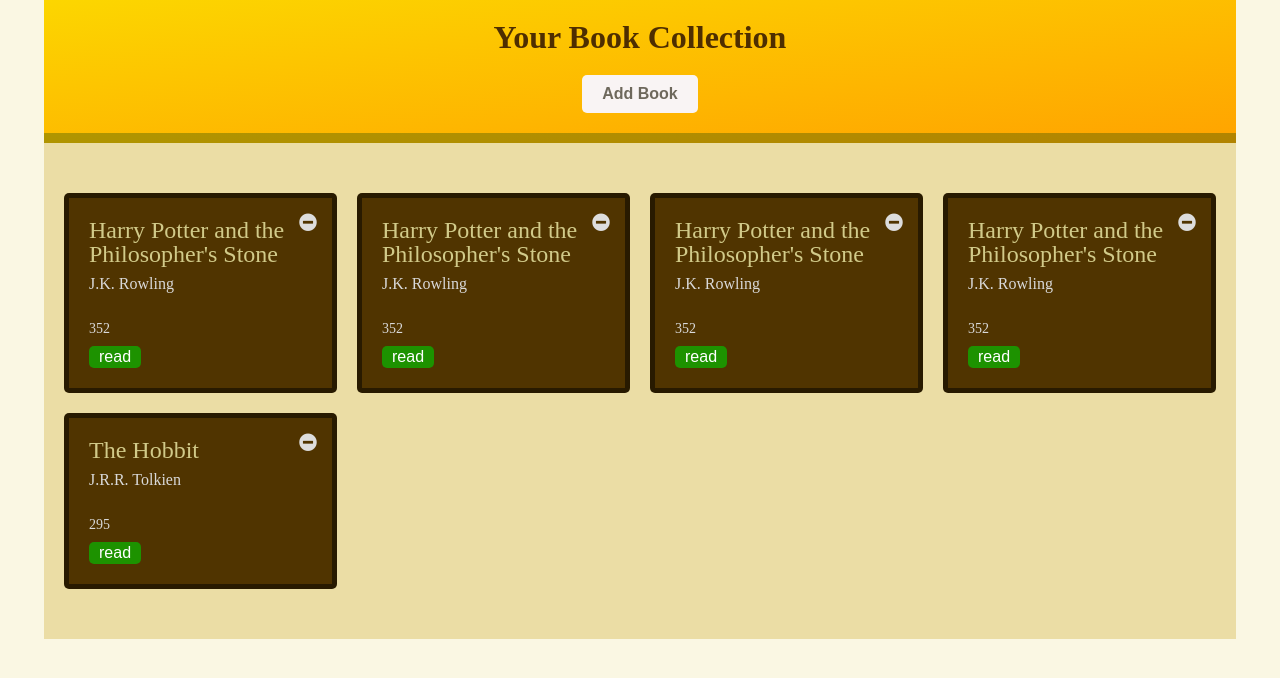
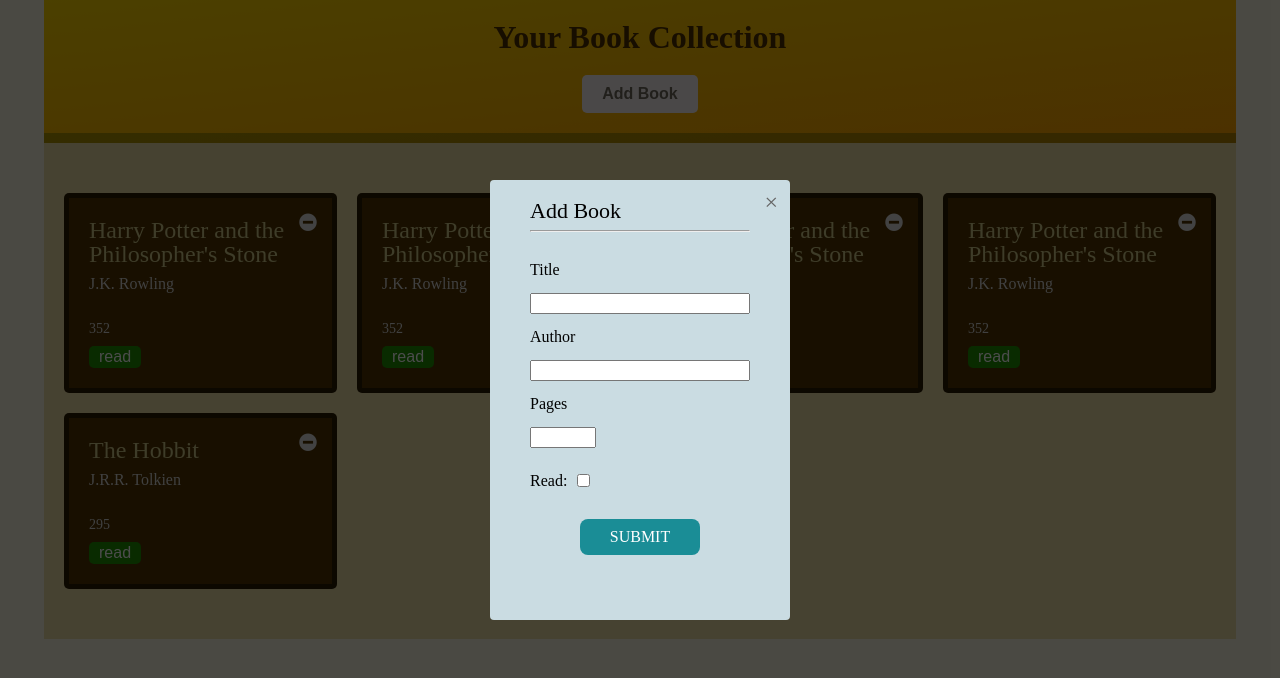
Before and after one commit to AdePrieelle/library-app, a plain HTML site: page index.html in a window 1280 px wide. Both pictures are taken after a click on the button "Add Book". Drawn offline with Linux system fonts and the light colour scheme.

Commit message:
Add modal form new book

```diff
--- a/index.html
+++ b/index.html
@@ -27,6 +27,52 @@
 
     </div>
 
+    <!-- Modal Section -->
+    <div class="bg-modal">
+      <div class="modal-content">
+        <div class="close">&times</div>
+        <div class="modal-content-title">Add Book</div>
+        <hr class="hr-line-form">
+        <form action="">
+          <fieldset>
+            <label for="title" class="label-title">
+              Title
+            </label>
+            <div class="inputtitle">
+              <input type="text" name="title" id="title">
+            </div>
+          </fieldset>
+          <fieldset>
+            <label for="author" class="label-author">
+              Author
+            </label>
+            <div class="inputauthor">
+              <input type="text" name="author" id="author">
+            </div>
+          </fieldset>
+          <fieldset class="fieldset-pages">
+            <label for="pages" class="label-pages">
+              Pages
+            </label>
+            <div class="inputpages">
+              <input type="number" name="pages" id="pages" min="1">
+            </div>
+          </fieldset>
+          <fieldset class="fieldset-read">
+            <label for="read" class="label-read">
+              Read:
+            </label>
+            <div class="inputread">
+              <input type="checkbox" name="read" id="read" class="inputread-input">
+            </div>
+        </fieldset>
+        <div class="add-new-book-submit">
+          <a class="add-new-book-submit-link" href="">SUBMIT</a>
+        </div>
+        </form>
+      </div>
+    </div>
+
 
 
   </body>
--- a/resources/css/main.scss
+++ b/resources/css/main.scss
@@ -34,6 +34,8 @@
 	background-color: #ebdda5;
 }
 
+// Header and button
+
 .wrapper-header-button {
 	width: 100%;
 	display: flex;
@@ -65,6 +67,8 @@
 		}
 	}
 }
+
+// Grid books
 
 .grid-books {
 	margin: 50px 20px;
@@ -131,11 +135,90 @@
 				font-size: 18px;
 			}
 			.grid-books-item-delete-icon:hover {
-				color: red;
+				color: white;
 			}
-
 		}
 	}
+}
+
+// bg-modal
+.bg-modal {
+	display: none;
+	justify-content: center;
+	align-items: center;
+	width: 100%;
+	height: 100%;
+	background-color: rgba(0, 0, 0, .7);
+	position: absolute;
+	top: 0;
+}
+
+.modal-content {
+	position: relative;
+	width: 300px;
+	height: 440px;
+	background-color: white;
+	border-radius: 4px;
+	padding: 20px 40px;
+	background-color: #cadce2;
+}
+
+.modal-content-title {
+	font-size: 22px;
+}
+
+.hr-line-form {
+	margin-bottom: 30px;
+	color: rgb(26, 141, 150);
+}
+
+input {
+	display: block;
+	width: 100%;
+	margin: 15px auto;
+}
+
+.fieldset-pages {
+	width: 30%;
+}
+
+.fieldset-read {
+	display: flex;
+	margin-top: 10px;
+}
+
+.inputread-input {
+	display: inline-block;
+	width: auto;
+	margin: 1px 0 20px 10px;
+}
+
+.add-new-book-submit {
+	display: flex;
+	justify-content: center;
+	margin: 12px auto;
+}
+
+.add-new-book-submit-link {
+	text-decoration: none;
+	color: white;
+	background-color: rgb(26, 141, 150);
+	padding: 10px 30px;
+	border-radius: 8px;
+	font-weight: 500;
+}
+
+.add-new-book-submit-link:hover {
+	background-color: rgb(51, 167, 175);
+}
+
+.close {
+	position: absolute;
+	top: 10px;
+	right: 12px;
+	font-size: 24px;
+	cursor: pointer;
+	color: rgb(100, 100, 100);
 }
 
 
--- a/resources/js/script.js
+++ b/resources/js/script.js
@@ -7,7 +7,7 @@
 
 // 2. all books stored in simple array
 // insert test objects for rendering on display
-let myLibrary = [{title: 'Harry Potter and the Philosopher\'s Stone', author: 'J.K. Rowling', pages: 352, read: 'read'}, {title: 'Harry Potter and the Philosopher\'s Stone', author: 'J.K. Rowling', pages: 352, read: 'read'}, {title: 'Harry Potter and the Philosopher\'s Stone', author: 'J.K. Rowling', pages: 352, read: 'read'}, {title: 'Harry Potter and the Philosopher\'s Stone', author: 'J.K. Rowling', pages: 352, read: 'read'}];
+let myLibrary = [{title: "Harry Potter and the Philosopher's Stone", author: 'J.K. Rowling', pages: 352, read: 'read'}, {title: 'Harry Potter and the Philosopher\'s Stone', author: 'J.K. Rowling', pages: 352, read: 'read'}, {title: 'Harry Potter and the Philosopher\'s Stone', author: 'J.K. Rowling', pages: 352, read: 'read'}, {title: 'Harry Potter and the Philosopher\'s Stone', author: 'J.K. Rowling', pages: 352, read: 'read'}];
 
 
 // function Book() {
@@ -79,6 +79,17 @@
 author, title, number of pages, whether it's been read and anything else you might want.
 */
 
+const addNewBookBtn = document.querySelector(".add-new-book-btn");
+const bgModal = document.querySelector(".bg-modal");
+addNewBookBtn.addEventListener("click", function() {
+  bgModal.setAttribute("style", "display: flex;");
+});
+
+const closeBtn = document.querySelector(".close");
+closeBtn.addEventListener("click", function() {
+    bgModal.setAttribute("style", "display: none;");
+});
+
 /*
 5. Add a button on each book's display to remove the book from the library.
 5.1 you will need to associate your DOM elements with the actual book objects in some way.
```
Also changed, not shown: resources/css/main.css, 1 other file.
